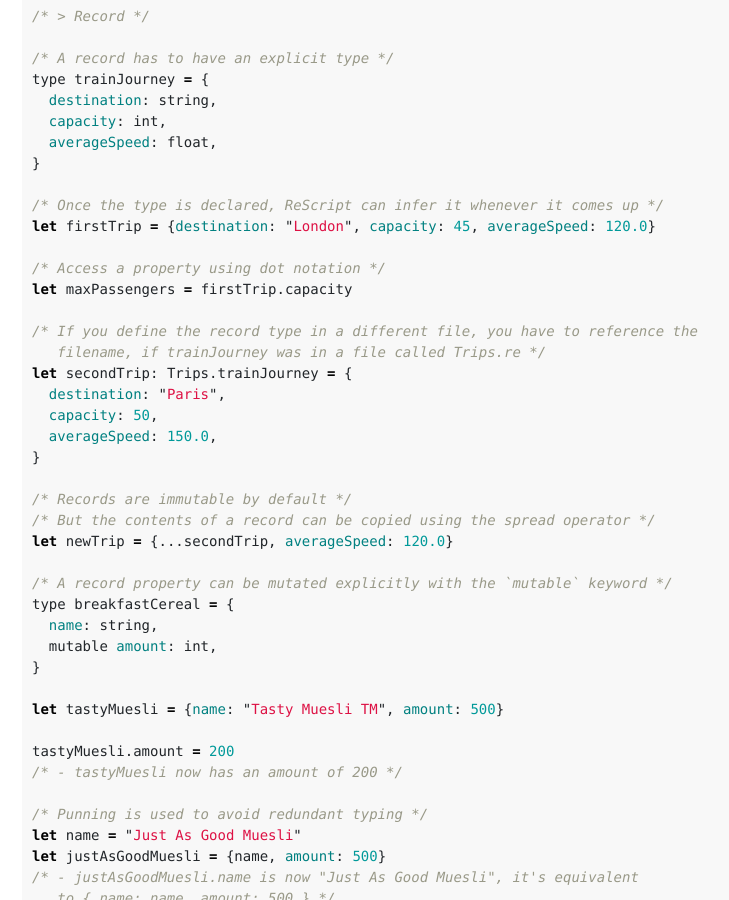
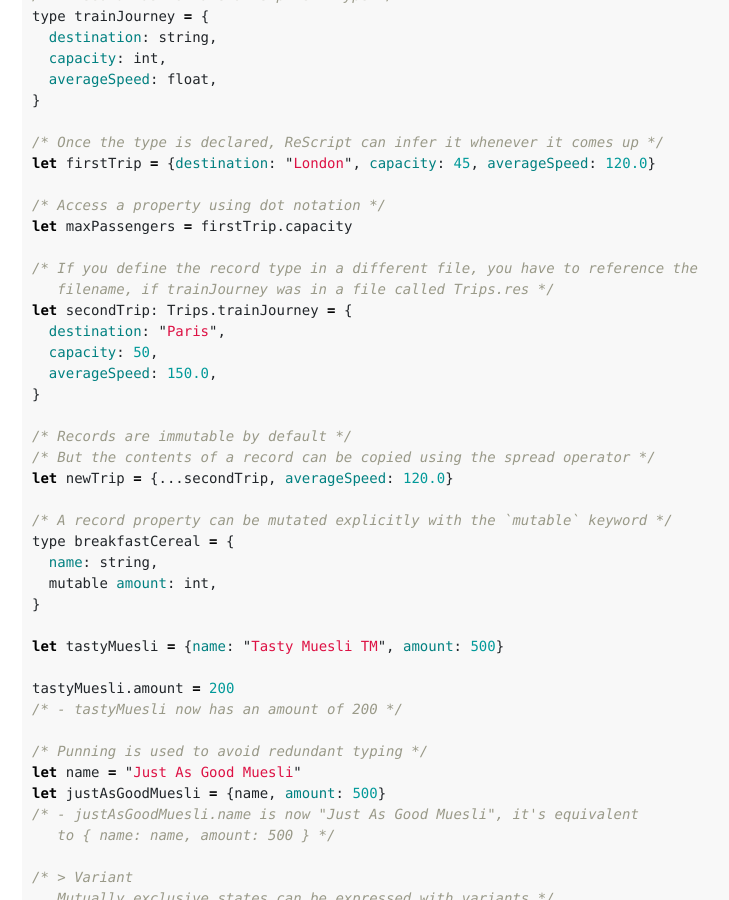
Before and after one commit to yangdanny97/yangdanny97.github.io, a Jekyll site: the page built from _posts/2022-09-14-rescript-tutorial.md, in a window 1280 px wide and 900 px high, scrolled down 3713 px. Shown: the whole window, without its empty margins (203-932 px from the left). Built offline with Jekyll 4.4.1, drawn with Linux system fonts in a browser that asks for light colours; comment, search, counter and statistics services are not loaded; some of the changed text lies outside the part shown.

Commit message:
update rescript tutorial

````diff
--- a/_posts/2022-09-14-rescript-tutorial.md
+++ b/_posts/2022-09-14-rescript-tutorial.md
@@ -20,6 +20,7 @@
 <hr>
 
 # Tutorial
+
 
 ```javascript
 /* Comments start with slash-star, and end with star-slash */
@@ -182,7 +180,7 @@
 let maxPassengers = firstTrip.capacity
 
 /* If you define the record type in a different file, you have to reference the
-   filename, if trainJourney was in a file called Trips.re */
+   filename, if trainJourney was in a file called Trips.res */
 let secondTrip: Trips.trainJourney = {
   destination: "Paris",
   capacity: 50,
@@ -332,7 +331,7 @@
 /* > Optional Labeled Arguments */
 
 /* Use `=?` syntax for optional labeled arguments */
-let greetPerson = (~name, ~greeting=?, ()) => {
+let greetPerson = (~name, ~greeting=?) => {
   switch (greeting) {
   | Some(greet) => greet ++ " " ++ name
   | None => "Hi " ++ name
@@ -343,7 +342,7 @@
    a partial function, to fix this we add `unit` when we declare and call it */
 
 /* Call greetPerson without the optional labeled argument */
-greetPerson(~name="Kate", ())
+greetPerson(~name="Kate")
 
 /* Call greetPerson with all arguments */
 greetPerson(~name="Marco", ~greeting="How are you today,")
````
Also changed, not shown: other parts of _posts/2022-09-14-rescript-tutorial.md (+5 -7 lines).
